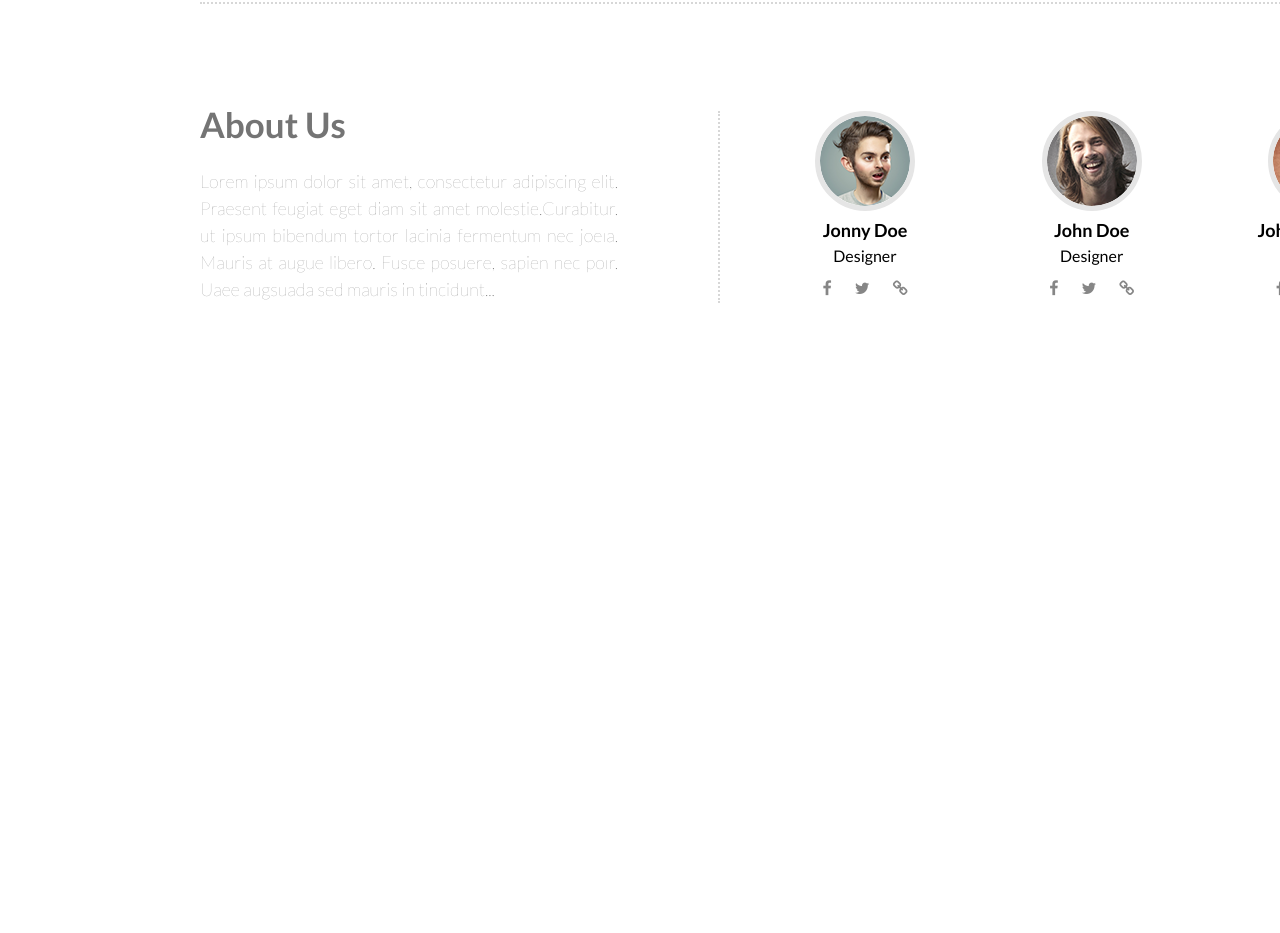
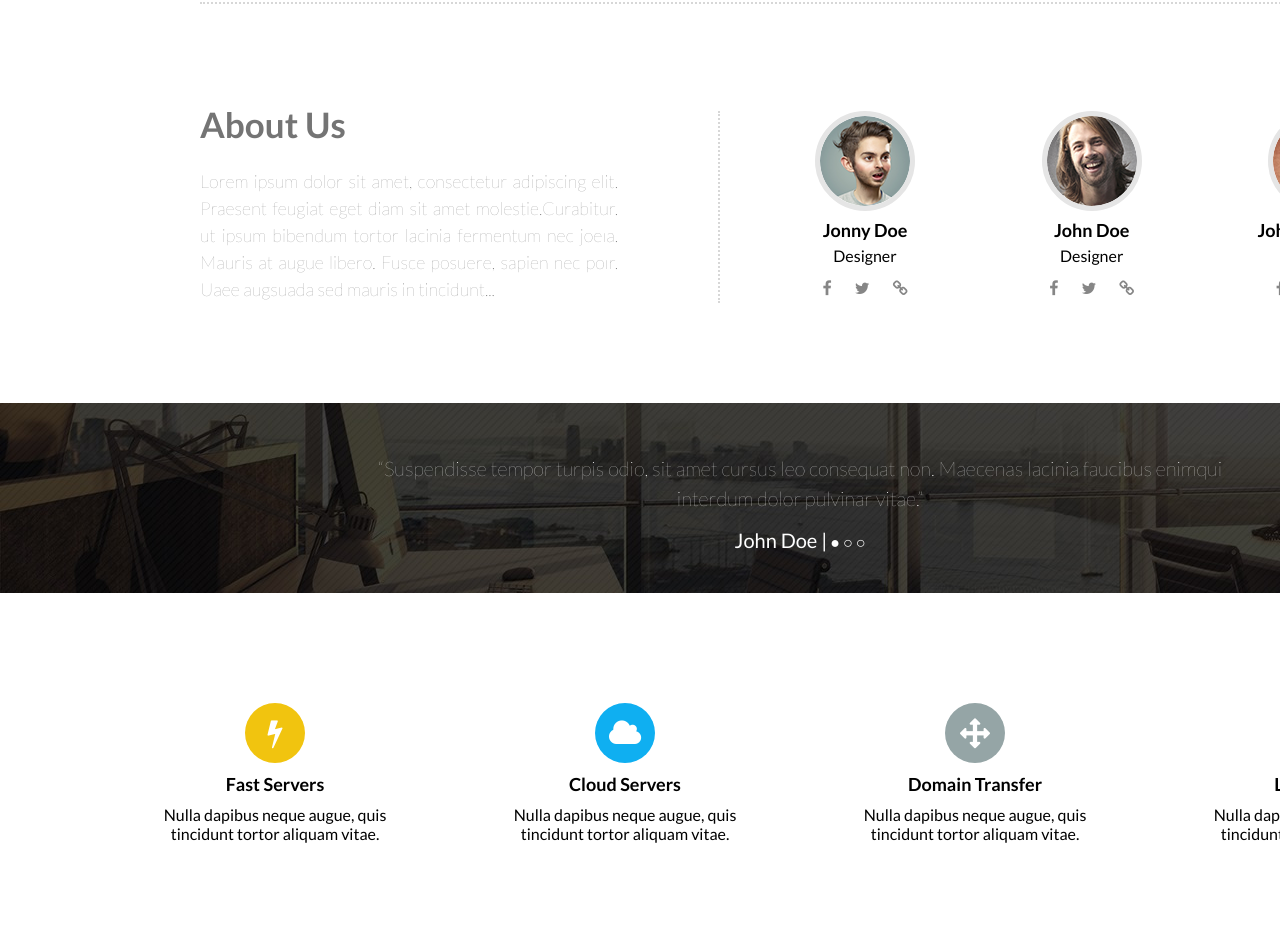
Before and after one commit to gegorov/ghosthost, a website: page index.html in a window 1280 px wide. Shown: the part 2407-3340 px from the top of the page. Before the commit the page ends 2710 px from the top, so only its background shows below. Drawn offline with Linux system fonts and the light colour scheme.

Commit message:
feat: add comments and functions

```diff
--- a/css/main.css
+++ b/css/main.css
@@ -572,6 +572,98 @@ figcaption {
   color: #1f89ba;
 }
 
+.comments {
+  margin-top: 100px;
+  color: #ffffff;
+  height: 190px;
+  width: 100%;
+  background-image: url("../img/Comments.jpg");
+  text-align: center;
+}
+
+.comments p {
+  padding-top: 50px;
+  padding-bottom: 15px;
+  font-size: 20px;
+  letter-spacing: 0.01px;
+  line-height: 30px;
+  font-weight: 100;
+  width: 900px;
+  margin: 0 auto;
+}
+
+.comments span {
+  font-size: 20px;
+}
+
+.comments a {
+  color: #ffffff;
+}
+
+.comments a:hover {
+  color: red;
+}
+
+.functions .container {
+  display: flex;
+  height: 340px;
+  align-items: center;
+  justify-content: center;
+  padding-top: 20px;
+}
+
+.functions article {
+  align-items: center;
+  justify-content: center;
+  text-align: center;
+  padding: 0 50px;
+}
+
+.ball {
+  padding: 20px auto;
+}
+
+.functions h3 {
+  margin: 10px auto;
+  font-size: 18px;
+}
+
+
+.functions p {
+  width: 250px;
+}
+
+.functions i {
+  margin: 0 auto;
+  height: 60px;
+  width: 60px;
+  font-size: 30px;
+  color: #ffffff;
+  border-radius: 50%;
+  line-height: 60px;
+}
+
+.fa-flash {
+  background-color: #f1c40f;
+}
+
+.fa-cloud {
+  background-color: #0faff1;
+}
+
+.fa-arrows {
+  background-color: #95a5a6;
+}
+
+.fa-comments {
+  background-color: #f1540f;
+}
+
+footer {
+  background: #2a2a2a;
+}
+
+
 .clearfix {
   overflow: auto;
 }
--- a/index.html
+++ b/index.html
@@ -318,8 +318,57 @@
         </div>
       </div>
     </section>
+
+    <section class="comments">
+      <p>“Suspendisse tempor turpis odio, sit amet cursus leo consequat non. Maecenas lacinia faucibus enimqui
+          interdum dolor pulvinar vitae.”
+      </p>
+      <span>John Doe  |</span>
+      <a href="#">●</a>
+      <a href="#">○</a>
+      <a href="#">○</a>
+    </section>
+
+    <section class="functions">
+      <div class="container">
+        <article>
+          <div class="ball">
+            <i class="fa fa-flash" aria-hidden="true"></i>
+          </div>
+          <h3>Fast Servers</h3>
+          <p>Nulla dapibus neque augue, quis
+              tincidunt tortor aliquam vitae.</p>
+        </article>
+        <article>
+          <div class="ball">
+            <i class="fa fa-cloud" aria-hidden="true">
+
+            </i></div>
+          <h3>Cloud Servers</h3>
+          <p>Nulla dapibus neque augue, quis
+              tincidunt tortor aliquam vitae.</p>
+        </article>
+        <article>
+          <div class="ball">
+            <i class="fa fa-arrows" aria-hidden="true"></i>
+          </div>
+          <h3>Domain Transfer</h3>
+          <p>Nulla dapibus neque augue, quis
+              tincidunt tortor aliquam vitae.</p>
+        </article>
+        <article>
+          <div class="ball">
+            <i class="fa fa-comments" aria-hidden="true"></i>
+          </div>
+          <h3>Live Support</h3>
+          <p>Nulla dapibus neque augue, quis
+              tincidunt tortor aliquam vitae.</p>
+        </article>
+      </div>
+    </section>
   </main>
   <footer>
+
   </footer>
 
 </body>
```
Also changed, not shown: img/comments.jpg (added).
